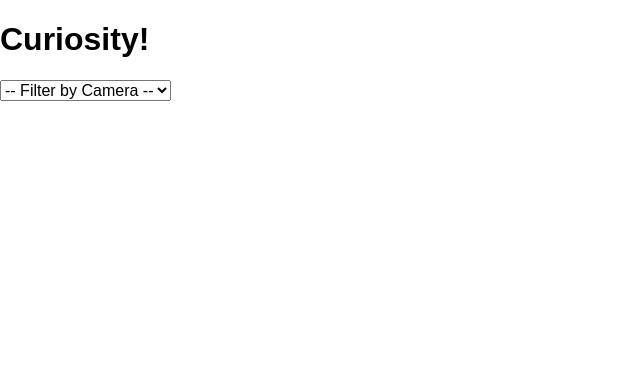
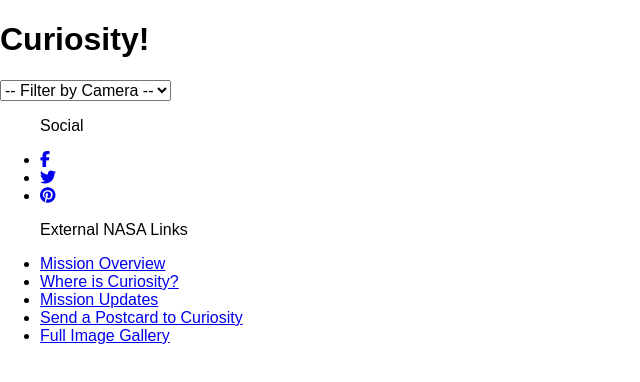
Before and after one commit to adriennekarnoski/curious_about_curiosity, a website: page public/index.html in a window 1280 px wide. Shown: the whole page, without its empty margins (0-640 px from the left). Drawn offline with nearby package versions, Linux system fonts and the light colour scheme.

Commit message:
added links

```diff
--- a/public/index.html
+++ b/public/index.html
@@ -6,6 +6,7 @@
     <meta name="viewport" content="width=device-width, initial-scale=1">
     <link rel="stylesheet" href="vendor/styles/normalize.css">
     <link rel="icon" type="image/x-icon" href="https://avatars2.githubusercontent.com/u/18607604?v=3&s=200">
+    <script src="https://use.fontawesome.com/766df9d7f0.js"></script>
 
     <script id="camera-template" type="text/x-handlebars-templage">
       <option value="{{val}}">{{val}}</option>
@@ -20,8 +21,25 @@
         <option value="">-- Filter by Camera --</option>
       </select>
       <div id="img-container"></div>
+
+
     </main>
-    <footer></footer>
+    <footer>
+      <ul class="social">
+        <p>Social</p>
+    <li><a href="https://www.facebook.com/MarsCuriosity/"><i class="fa fa-facebook" aria-hidden="true"></i></a></li>
+    <li><a href="https://twitter.com/MarsCuriosity?lang=en"><i class="fa fa-twitter" aria-hidden="true"></i></a></li>
+    <li><a href="https://www.pinterest.com/nasaedge/mars-rover-curiosity/?lp=true"><i class="fa fa-pinterest" aria-hidden="true"></i></a></li>
+  </ul>
+
+  <ul class="nasa-links">
+    <p>External NASA Links</p>
+    <li><a href="https://mars.nasa.gov/msl/mission/overview/">Mission Overview</a></li>
+    <li><a href="https://mars.nasa.gov/msl/mission/whereistherovernow/">Where is Curiosity?</a></li>
+    <li><a href="https://mars.nasa.gov/msl/mission/mars-rover-curiosity-mission-updates/">Mission Updates</a></li>
+    <li><a href="https://mars.nasa.gov/msl/participate/postcard/">Send a Postcard to Curiosity</a></li>
+    <li><a href="https://mars.nasa.gov/msl/multimedia/images/">Full Image Gallery</a></li>
+  </footer>
 
     <script src="https://ajax.googleapis.com/ajax/libs/jquery/3.1.1/jquery.min.js"></script>
     <script src="/vendor/scripts/handlebars.js"></script>
--- a/public/scripts/controllers/roverController.js
+++ b/public/scripts/controllers/roverController.js
@@ -11,7 +11,7 @@
 
   roverController.index = () => {
     $('main').show();
-    app.Curiosity.requestData(`2017-08-30`); // Testing date with full data
+    app.Curiosity.requestData(`2017-09-05`); // Testing date with full data
     // app.Curiosity.requestData(`${yyyy}-${mm}-${dd}`); // live date - (current date onload)
   };
 
```
